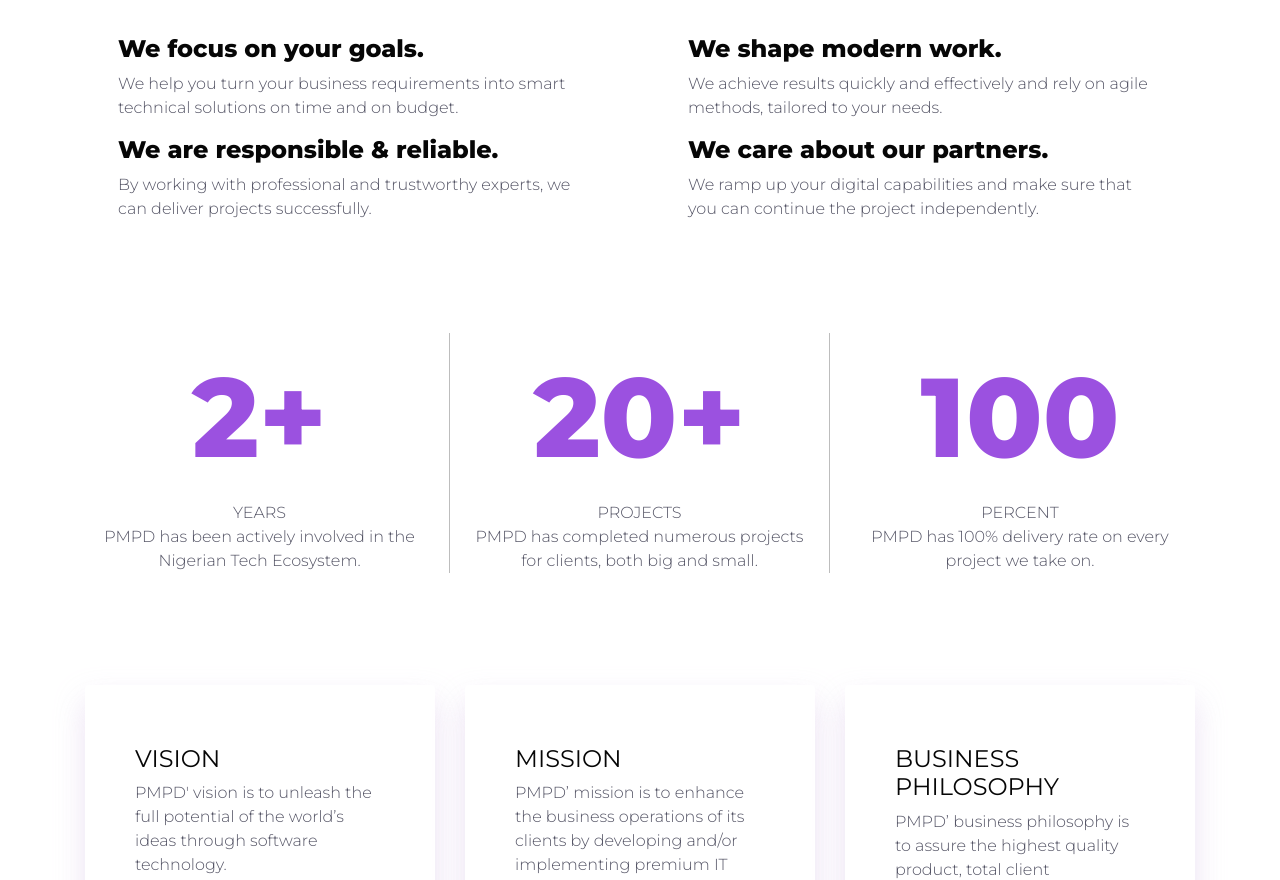
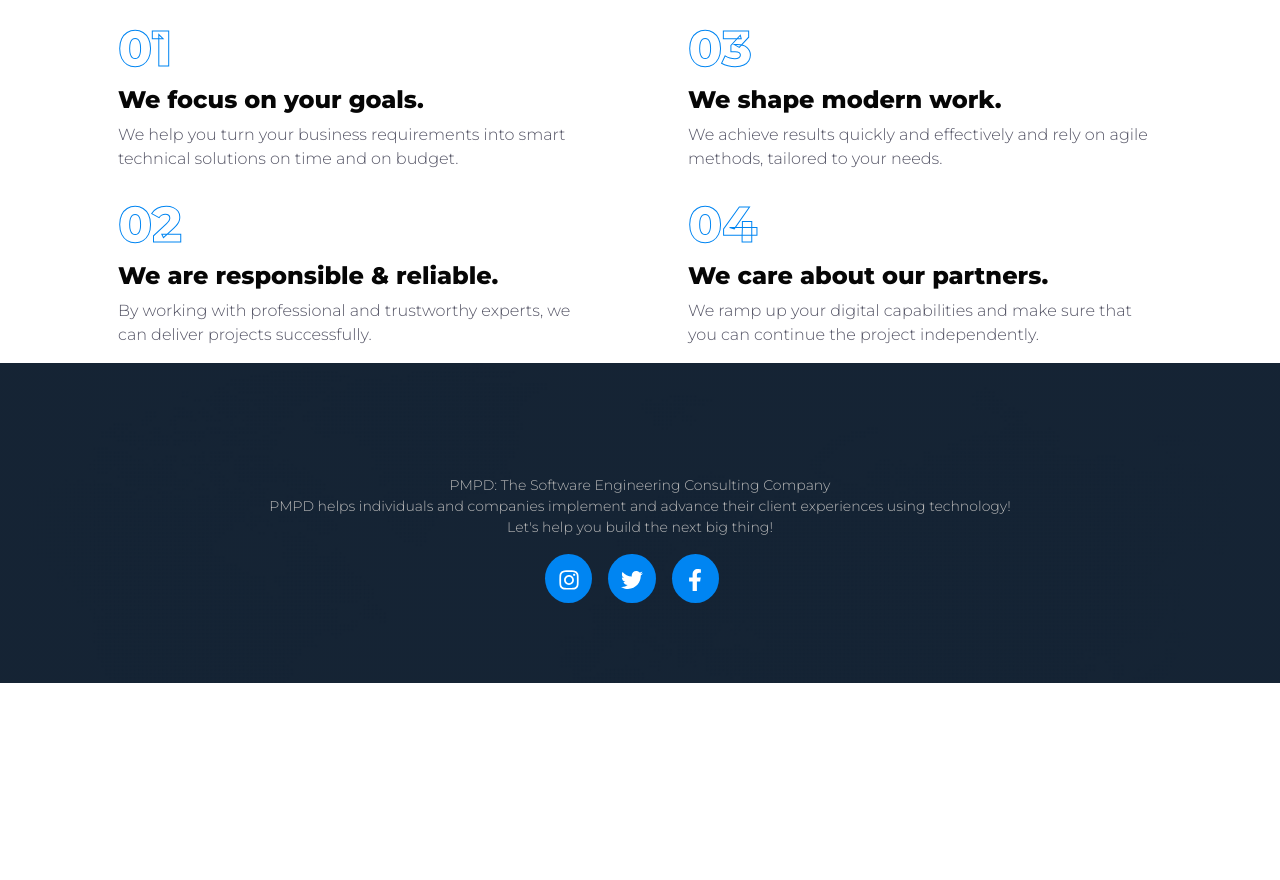
Before and after one commit to ifeanyilucky/pmpd, a React (Create React App) app: page /who-we-are in a window 1280 px wide. Shown: the part 1920-2800 px from the top of the page. After the commit the page ends 2603 px from the top, so only its background shows below. Built offline with nearby package versions, Linux system fonts and the light colour scheme.

Commit message:
about us page updated

```diff
--- a/src/App.js
+++ b/src/App.js
@@ -2,7 +2,7 @@
 import Header from "./Components/Header/Header";
 import Services from "./Components/Services/Services";
 import Hire from "./Components/Hire/Hire";
-import { BrowserRouter as Router, Switch, Route } from "react-router-dom";
+import { BrowserRouter as Router, Switch, Route, Link } from "react-router-dom";
 import Body from "./Components/Body/Body";
 import Portfolio from "./Components/Portfolio/Portfolio";
 import Enquiry from "./Components/Enquiry/Enquiry";
@@ -12,6 +12,7 @@
 import Contact from "./Components/Contact/Contact";
 import Footer from "./Components/Footer/Footer";
 import Pwu from "./Components/pwu/Pwu";
+import { Container } from "reactstrap";
 
 function App() {
   return (
@@ -19,10 +20,32 @@
       <Switch>
         <Route path="/" exact component={Home} />
         <Route path="/What-we-do" component={Services} />
-        <Route path="/enquiry" component={Enquiry} />
+        <Route path=":quote/enquiry" component={Enquiry} />
         <Route path="/hire-developer" component={hireDev} />
         <Route path="/who-we-are" component={About} />
         <Route path="/contact" component={Contact} />
+        <Route
+          path="/"
+          render={() => (
+            <div>
+              <Container>
+                <div className="row">
+                  <div className="col-8 mx-auto text-center align-middle">
+                    <img
+                      src="https://res.cloudinary.com/codack/image/upload/v1600161915/undraw_page_not_found_su7k_lpsss6.svg"
+                      className="w-100"
+                      alt="404"
+                    />
+                    <h1 className="secHead1">This is a wrong Area</h1>
+                    <em className="Plink">
+                      Gtf back <Link to="/"> Home</Link>
+                    </em>
+                  </div>
+                </div>
+              </Container>
+            </div>
+          )}
+        />
       </Switch>
     </Router>
   );
--- a/src/Components/About/About.js
+++ b/src/Components/About/About.js
@@ -1,28 +1,29 @@
-import React, { useState } from "react";
+import React from "react";
 import { Container } from "reactstrap";
 import style from "./about.module.css";
 import Helmet from "react-helmet";
 import Navi from "../Navigation/Navi";
-import langData from "./lang.json";
+
+import Footer from "../Footer/Footer";
 
 const About = ({ title }) => {
-  const [vmb] = useState([
-    {
-      title: "VISION",
-      text:
-        "PMPD' vision is to unleash the full potential of the world’s ideas through software technology.",
-    },
-    {
-      title: "MISSION",
-      text:
-        "PMPD’ mission is to enhance the business operations of its clients by developing and/or implementing premium IT products and services.",
-    },
-    {
-      title: "BUSINESS PHILOSOPHY",
-      text:
-        "PMPD’ business philosophy is to assure the highest quality product, total client satisfaction, timely delivery of solutions and the best quality/price ratio found in the industry.",
-    },
-  ]);
+  // const [vmb] = useState([
+  //   {
+  //     title: "VISION",
+  //     text:
+  //       "PMPD' vision is to unleash the full potential of the world’s ideas through software technology.",
+  //   },
+  //   {
+  //     title: "MISSION",
+  //     text:
+  //       "PMPD’ mission is to enhance the business operations of its clients by developing and/or implementing premium IT products and services.",
+  //   },
+  //   {
+  //     title: "BUSINESS PHILOSOPHY",
+  //     text:
+  //       "PMPD’ business philosophy is to assure the highest quality product, total client satisfaction, timely delivery of solutions and the best quality/price ratio found in the industry.",
+  //   },
+  // ]);
   const about = "Who we are - PMPD Nigeria";
   return (
     <>
@@ -37,7 +38,7 @@
               <h1 className="secHead1 mt-5">
                 We create smart software solutions.
               </h1>
-              <p className="my-4 w-50 text-center mx-auto">
+              <p className="my-4 text-center">
                 PMPD helps enterprises deliver custom software solutions at
                 startup speed by building effective software teams and providing
                 agile tech talent on-demand.
@@ -88,16 +89,18 @@
               solutions.
             </p>
             <div className="row mt-5">
-              <div className="col-md-6 px-5">
-                <div>
-                  <h4 className="font-weight-bold">We focus on your goals.</h4>
+              <div className={`col-md-6 px-5`}>
+                <div className={`${style.unique} ${style.unique1}`}>
+                  <h4 className={`font-weight-bold`}>
+                    We focus on your goals.
+                  </h4>
                   <p>
                     We help you turn your business requirements into smart
                     technical solutions on time and on budget.
                   </p>
                 </div>
 
-                <div>
+                <div className={`${style.unique} ${style.unique2}`}>
                   <h4 className="font-weight-bold">
                     We are responsible & reliable.
                   </h4>
@@ -108,15 +111,17 @@
                 </div>
               </div>
               <div className="col-md-6 px-5">
-                <div>
-                  <h4 className="font-weight-bold">We shape modern work.</h4>
+                <div className={`${style.unique} ${style.unique3}`}>
+                  <h4 className="font-weight-bold style.unique">
+                    We shape modern work.
+                  </h4>
                   <p>
                     We achieve results quickly and effectively and rely on agile
                     methods, tailored to your needs.
                   </p>
                 </div>
-                <div>
-                  <h4 className="font-weight-bold">
+                <div className={`${style.unique} ${style.unique4}`}>
+                  <h4 className="font-weight-bold style.unique">
                     We care about our partners.
                   </h4>
                   <p>
@@ -127,7 +132,7 @@
               </div>
             </div>
           </Container>
-          <Container>
+          {/* <Container>
             <div className="row" style={{ marginTop: "6rem" }}>
               <div className={`${style.timeline} col-md-4 text-center`}>
                 <div className={style.digit}>2+</div>
@@ -219,8 +224,9 @@
                 ))}
               </div>
             </div>
-          </Container>
+          </Container> */}
         </section>
+        <Footer />
       </div>
     </>
   );
--- a/src/Components/About/about.module.css
+++ b/src/Components/About/about.module.css
@@ -46,3 +46,26 @@
   color: #02203c;
   vertical-align: middle;
 }
+.unique::before {
+  /* position: absolute;
+  left: 3rem;
+  top: -4rem; */
+  font-weight: 800;
+  font-size: 50px;
+  color: black;
+  -webkit-text-fill-color: transparent; /* Will override color (regardless of order) */
+  -webkit-text-stroke-width: 1px;
+  -webkit-text-stroke-color: #0085f2;
+}
+.unique1::before {
+  content: "01";
+}
+.unique2::before {
+  content: "02";
+}
+.unique3::before {
+  content: "03";
+}
+.unique4::before {
+  content: "04";
+}
--- a/src/Components/Navigation/Navi.js
+++ b/src/Components/Navigation/Navi.js
@@ -13,7 +13,9 @@
   render() {
     return (
       <nav className={style.NavBarItems}>
-        <h1 className={style.navLogo}>PMPD</h1>
+        <Link to="/">
+          <h1 className={style.navLogo}>PMPD</h1>
+        </Link>
         <div className={style.menuI} onClick={this.handleClick}>
           {this.state.clicked ? (
             <FaTimes className={style.times} />
--- a/src/Components/Navigation/Navi.module.css
+++ b/src/Components/Navigation/Navi.module.css
@@ -7,10 +7,11 @@
   justify-content: center;
 }
 .navLogo {
-  color: blue;
+  color: #0085f2;
   justify-self: start;
   cursor: pointer;
   margin-left: 20px;
+  font-weight: 800;
 }
 
 .menuClass {
```
